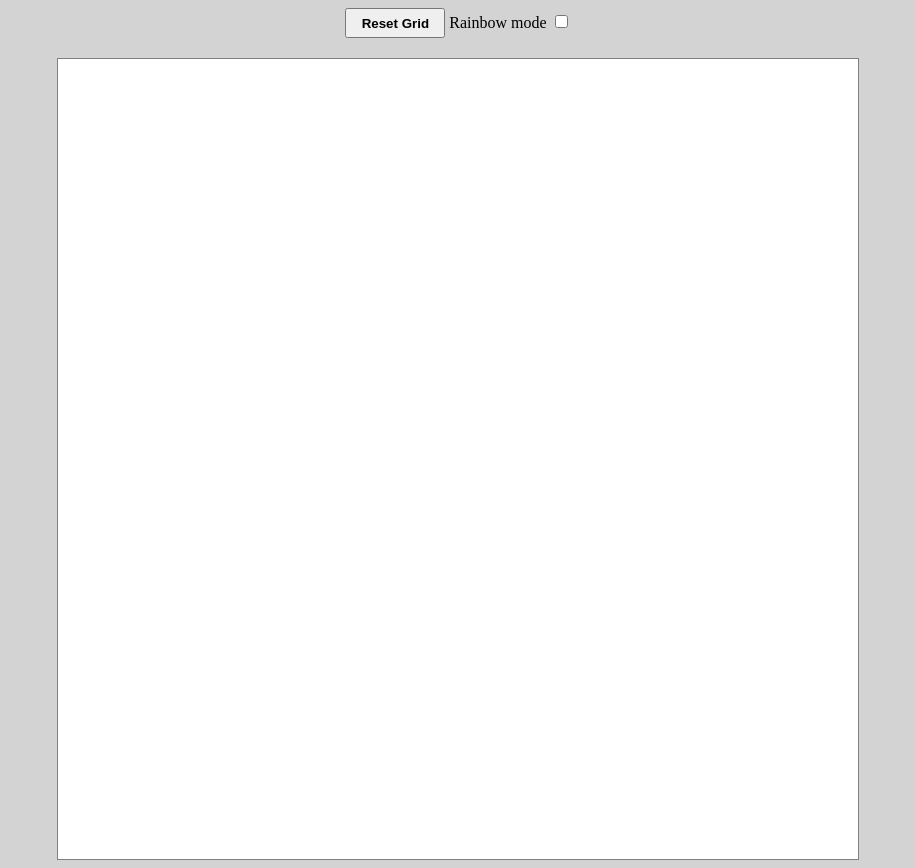
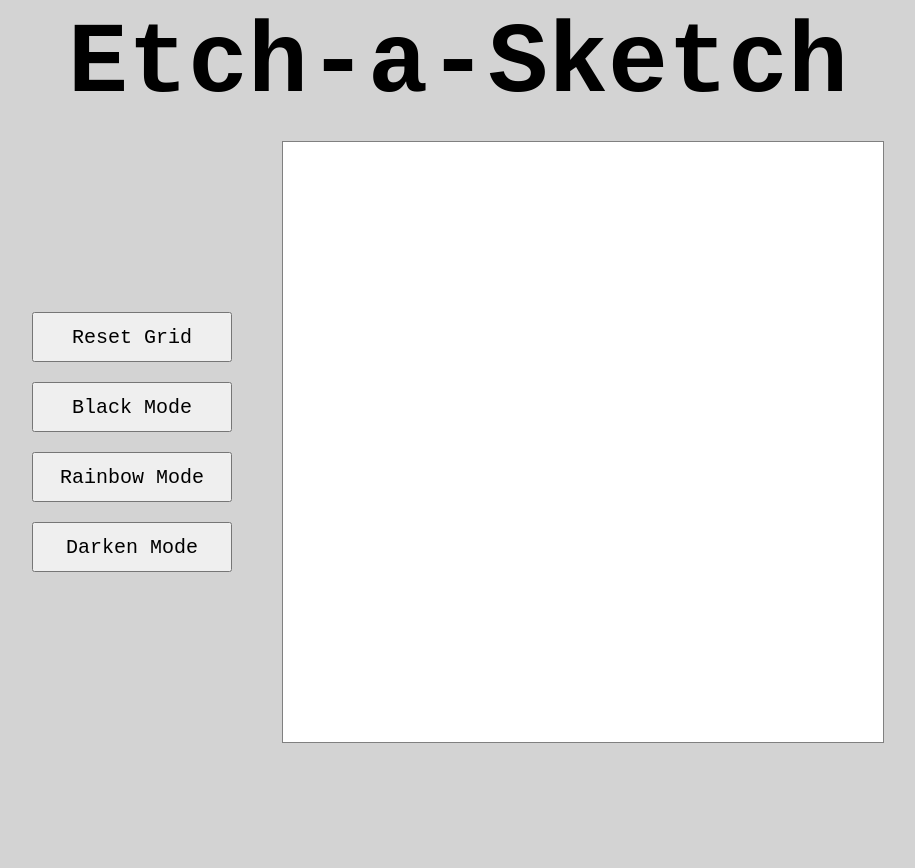
Before and after one commit to Vholmstr/Etch-a-Sketch, a plain HTML site: page index.html in a window 1280 px wide. Shown: the whole page, without its empty margins (182-1097 px from the left). After the commit the page ends 800 px from the top, so only its background shows below. Drawn offline with Linux system fonts and the light colour scheme.

Commit message:
Add buttons for black-white mode, rainbow mode and darken mode, update style

```diff
--- a/index.html
+++ b/index.html
@@ -9,11 +9,15 @@
     <script src="script.js" defer></script>
 </head>
 <body>
-    <div>
-        <button id="reset-button">Reset Grid</button>
-        <label for="rainbow-mode">Rainbow mode</label>
-        <input type="checkbox" id="rainbow-mode">
+    <h1>Etch-a-Sketch</h1>
+    <div class="content-container">
+        <div class="options-container">
+            <button id="reset-button">Reset Grid</button>
+            <button id="black-mode">Black Mode</button>
+            <button id="rainbow-mode">Rainbow Mode</button>
+            <button id="darken-mode">Darken Mode</button>
+        </div>
+        <div id="grid-container"></div>
     </div>
-    <div id="grid-container"></div>
 </body>
 </html>
--- a/script.js
+++ b/script.js
@@ -1,7 +1,8 @@
 const container = document.querySelector("#grid-container");
 const resetButton = document.querySelector('#reset-button');
-const rainbowModeCheckbox = document.querySelector('#rainbow-mode');
+const rainbowmodeButton = document.querySelector('#rainbow-mode');
 let gridFull = false;
+let rainbowmode = false;
 
 function renderGrid (size, basis) {
     for (let i = 0; i < size; i++) {
@@ -9,7 +10,7 @@ function renderGrid (size, basis) {
         square.classList.add('square');
         square.style.flexBasis = basis + "%";
         square.addEventListener('mouseover', () => {
-            if (rainbowModeCheckbox.checked) {
+            if (rainbowmode) {
                 const rgbColor = RandomRGB();
                 square.style.backgroundColor = `rgb(${rgbColor[0]},${rgbColor[1]},${rgbColor[2]})`
             } else {
--- a/styles.css
+++ b/styles.css
@@ -5,12 +5,33 @@ body {
     align-items: center;
     background-color: lightgray;
     gap: 20px;
+    font-family: 'Courier New', Courier, monospace;
+}
+
+h1 {
+    font-size: 100px;
+    margin: 0px;
+}
+
+.content-container {
+    display: flex;
+    flex-direction: row;
+    gap: 50px;
+}
+
+.options-container {
+    display: flex;
+    flex-direction: column;
+    align-items: center;
+    justify-content: center;
+    gap: 20px;
+
 }
 
 #grid-container {
     border: 1px solid grey;
-    width: 800px;
-    height: 800px;
+    width: 600px;
+    height: 600px;
     display: flex;
     flex-wrap: wrap;
     background-color: white;
@@ -21,8 +42,9 @@ body {
     flex-basis: 25%;
 }
 
-#reset-button {
-    width: 100px;
-    height: 30px;
-    font-weight: 900;
+button {
+    width: 200px;
+    height: 50px;
+    font-size: 20px;
+    font-family: 'Courier New', Courier, monospace;
 }
```
